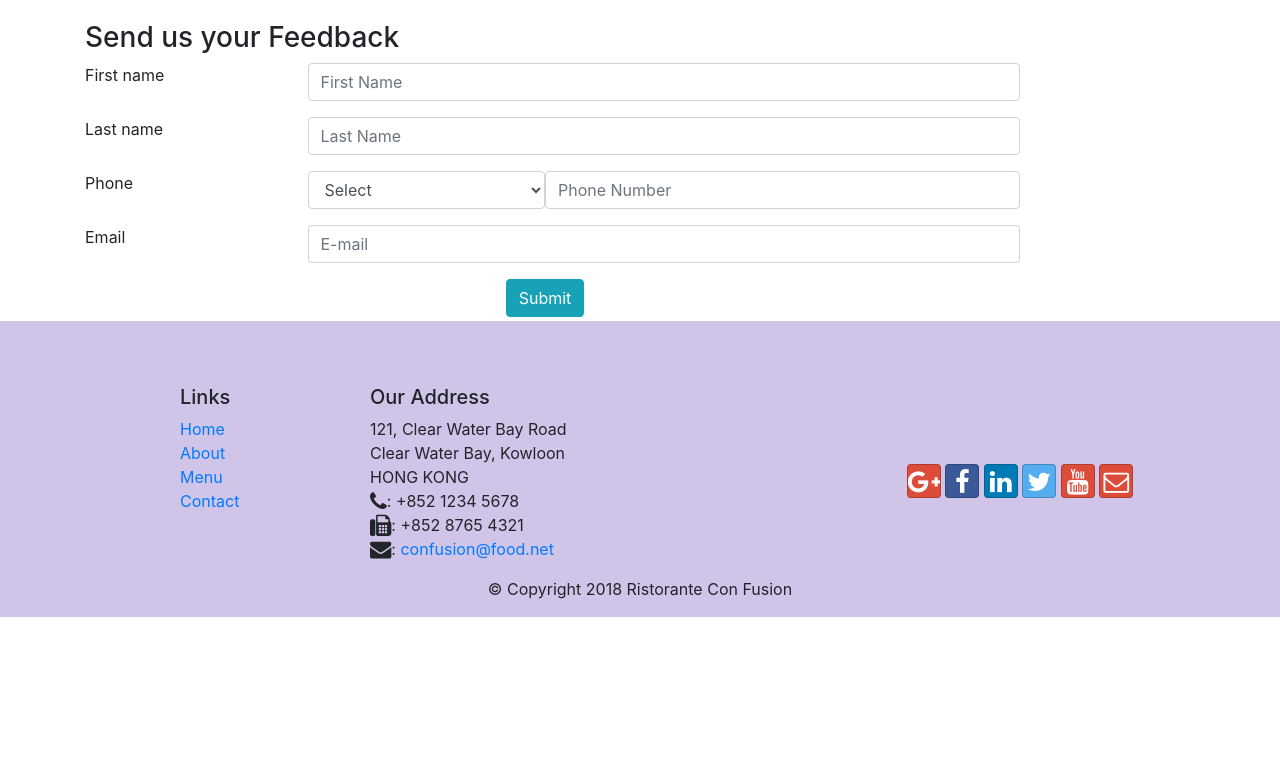
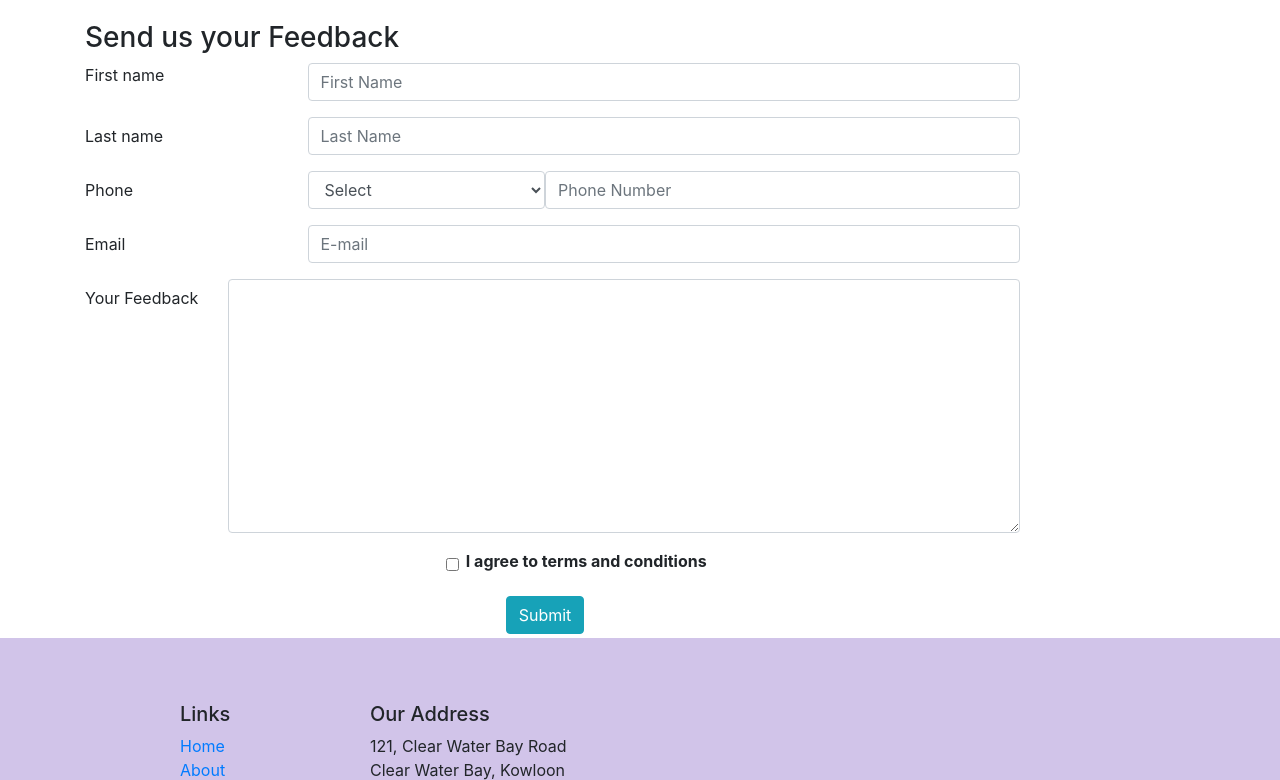
Before and after one commit to mmehta123/Boots, a website: page contactus.html in a window 1280 px wide. Shown: the part 759-1539 px from the top of the page. Before the commit the page ends 1376 px from the top, so only its background shows below. Drawn offline with nearby package versions, Linux system fonts and the light colour scheme.

Commit message:
form-control

```diff
--- a/contactus.html
+++ b/contactus.html
@@ -102,12 +102,12 @@
                         <input class="col-md-9 form-control" type="text" placeholder="First Name" id="firstname" name="firstname"/>
                     </div>
                     <div class="form-group row">
-                        <label for="lastname" class="col-md-3 class-form-label">Last name</label>
+                        <label for="lastname" class="col-md-3 col-form-label">Last name</label>
                         <input class="col-md-9 form-control" type="text" placeholder="Last Name" id="lastname" name="lastname" />
                     </div>
                     <div class="form-group row">
-                        <label for="phone" class="col-12 col-md-3 class-form-label">Phone</label>
-                        <select class="col-4 col-md-3 form-control" data-style="btn-primary" name="areacode" id="areacode">
+                        <label for="phone" class="col-12 col-md-3 col-form-label">Phone</label>
+                        <select class="col-4 col-md-3 form-control"  name="areacode" id="areacode">
                             <option value="none text-center">Select</option>
                             <option value="India">+91 (India)</option>
                             <option value="India">+92 (Pakistan)</option>
@@ -115,11 +115,22 @@
                         <input class="col-7 col-md-6 offset-1 offset-md-0 col-md-5 form-control" type="tel" placeholder="Phone Number" id="phone" name="phone" />
                     </div>
                     <div class="form-group row">
-                        <label for="email" class="col-md-3 class-form-label">Email</label>
+                        <label for="email" class="col-md-3 col-form-label">Email</label>
                         <input class="col-md-9 form-control" type="email" placeholder="E-mail" id="email" name="email" />
                     </div>
+                    <div class="form-group row">
+                        <label for="feedback" class="col-form-label col-md-2">Your Feedback</label>
+                        <textarea class="col-md form-control" name="feedback" id="feedback" cols="30" rows="10"></textarea>
+                    </div>
+                    <div class="form-group row">
+                        <div class="col-4 col-md-4 offset-md-1 text-right mt-1 pr-0">
+                            <input class="form-check-input" type="checkbox" name="approve" id="approve">
+                        </div>
+                        <label class="col-form-label col col-md pl-0 pt-0" for="approve"><strong>I agree to terms and
+                                conditions</strong></label>
+                    </div>
                     <div class="row justify-content-center mb-1">
-                        <button class="btn btn-info  ">Submit</button>
+                        <button class="btn btn-info">Submit</button>
                     </div>
                 </form>
             </div>
```
